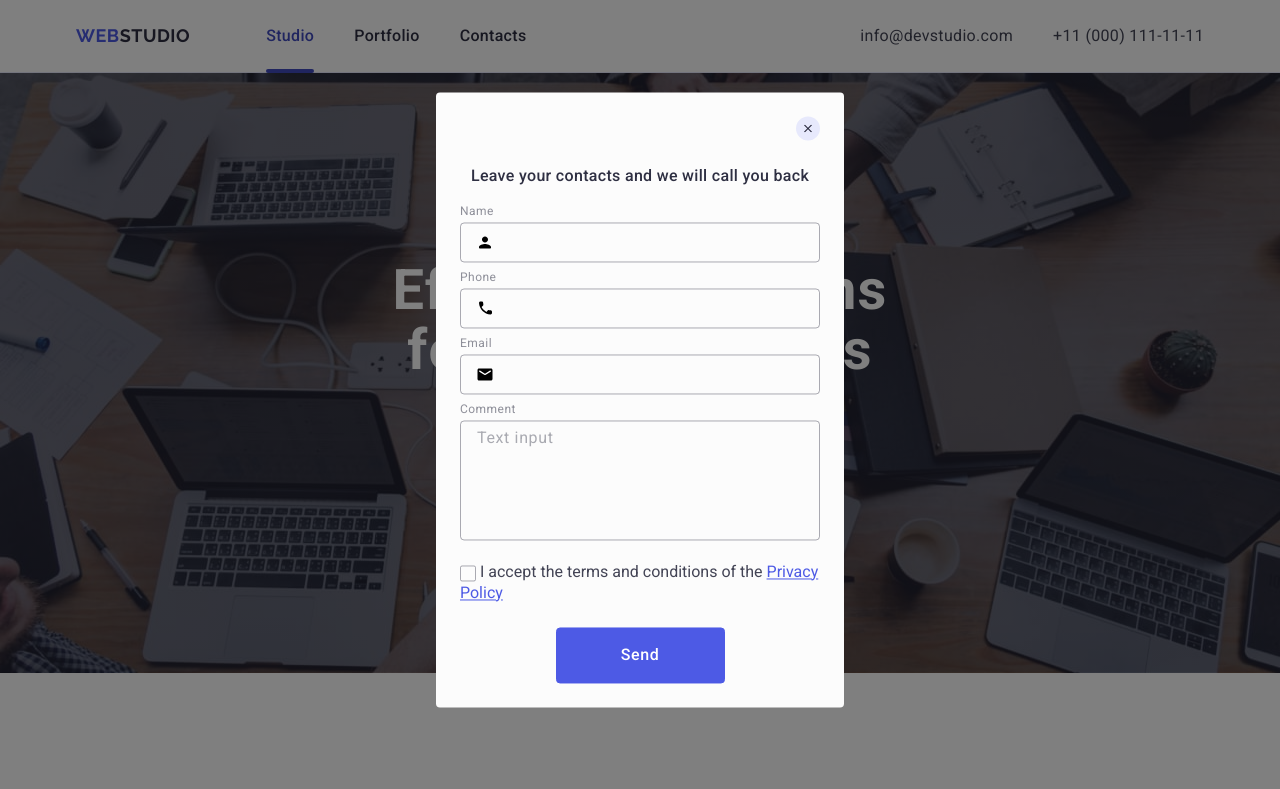
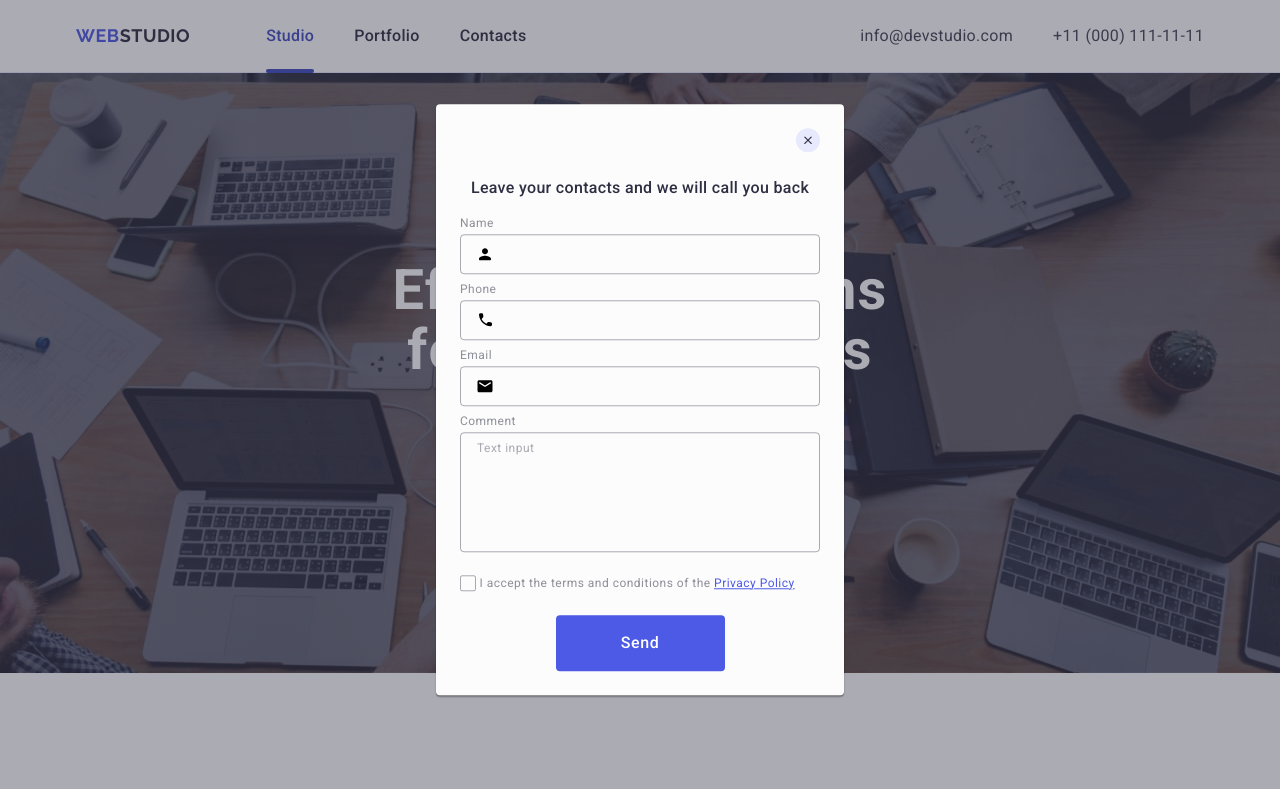
Before and after one commit to SviatGodyk/goit-markup-hw-05, a plain HTML site: page index.html in a window 1280 px wide. Shown: the top 789 px of the page. Drawn offline with nearby package versions, Linux system fonts and the light colour scheme.

Commit message:
change footer and modal

```diff
--- a/css/styles.css
+++ b/css/styles.css
@@ -468,6 +468,7 @@ img {
   align-items: center;
   max-width: 453px;
   height: 40px;
+  gap: 24px;
 }
 .footer-email-label {
   display: flex;
@@ -480,6 +481,9 @@ img {
 .footer-email-input {
   border: 1px solid #fff;
   border-radius: 4px;
+  line-height: 2;
+  letter-spacing: 0.04em;
+  box-shadow: 0px 4px 4px rgba(0, 0, 0, 0.15);
   width: 264px;
   height: 40px;
   background-color: transparent;
@@ -493,10 +497,10 @@ img {
   justify-content: center;
   flex-direction: row;
   gap: 16px;
-  border: 1px solid #4d5ae5;
+  border: none;
   border-radius: 4px;
   padding: 8px 24px;
-  width: 165px;
+  min-width: 165px;
   height: 40px;
   margin-left: 24px;
   background: #4d5ae5;
@@ -517,7 +521,7 @@ img {
   left: 0;
   width: 100%;
   height: 100%;
-  background-color: rgba(0, 0, 0, 0.5);
+  background-color: rgba(46, 47, 66, 0.4);
   z-index: 999999;
   opacity: 0;
   visibility: hidden;
@@ -536,28 +540,39 @@ img {
   left: 50%;
   transform: translate(-50%, -50%);
   background-color: #fcfcfc;
+  box-shadow: 0px 1px 1px rgba(0, 0, 0, 0.14), 0px 1px 3px rgba(0, 0, 0, 0.12),
+    0px 2px 1px rgba(0, 0, 0, 0.2);
   border-radius: 4px;
   padding: 72px 24px 24px 24px;
+  transition: transform 250ms cubic-bezier(0.4, 0, 0.2, 1);
 }
 .modal-close-btn {
+  display: flex;
+  align-items: center;
+  justify-content: center;
   position: absolute;
+  border: 1px solid rgba(0, 0, 0, 0.1);
   top: 24px;
   right: 24px;
   padding: 0;
   border: none;
   width: 24px;
   height: 24px;
-  border-radius: 100%;
+  border-radius: 50%;
   fill: #2e2f42;
   background-color: #e7e9fc;
   line-height: 0;
-  transition: stroke 250ms cubic-bezier(0.4, 0, 0.2, 1);
+  transition: background-color 250ms cubic-bezier(0.4, 0, 0.2, 1),
+    border 250ms cubic-bezier(0.4, 0, 0.2, 1);
 }
 .modal-close-btn:hover,
 .modal-close-btn:focus {
   stroke: #4d5ae5;
   fill: #fff;
   background-color: #404bbf;
+}
+.modal-close-btn-icon {
+  transition: fill 250ms cubic-bezier(0.4, 0, 0.2, 1);
 }
 .backdrop-leave-contacts {
   max-width: 360px;
@@ -599,6 +614,7 @@ img {
   height: 40px;
   padding-left: 38px;
   background-color: transparent;
+  outline: transparent;
   transition: border-color 250ms cubic-bezier(0.4, 0, 0.2, 1);
 }
 .backdrop-contacts-form-input:active {
@@ -608,20 +624,31 @@ img {
 }
 .backdrop-contacts-form-input:focus + .backdrop-contacts-form-icon {
   fill: #4d5ae5;
+  border-color: #4d5ae5;
+}
+.backdrop-contacts-form-icon {
+  transition: fill 250ms cubic-bezier(0.4, 0, 0.2, 1);
 }
 .backdrop-contacts-field-textarea {
+  font-size: 12px;
+  line-height: 1.17;
+  letter-spacing: 0.04em;
+  color: rgba(46, 47, 66, 0.4);
   width: 360px;
   height: 120px;
   border: 1px solid rgba(46, 47, 66, 0.4);
   border-radius: 4px;
+  outline: transparent;
   background-color: transparent;
   resize: none;
   padding: 8px 16px;
-  transition: fill 250ms cubic-bezier(0.4, 0, 0.2, 1);
+  transition: border 250ms cubic-bezier(0.4, 0, 0.2, 1);
 }
-.backdrop-contacts-field-textarea:active {
+.backdrop-contacts-field-textarea:active,
+.backdrop-contacts-field-textarea:focus {
   border: 1px solid #4d5ae5;
   outline: transparent;
+  border-color: #4d5ae5;
 }
 .backdrop-contacts-field-textarea::placeholder {
   line-height: 1.17;
@@ -631,7 +658,7 @@ img {
 .backdrop-contacts-field-checkbox {
   margin-bottom: 24px;
 }
-.backdrop-contacts-label-checkbox- {
+.backdrop-contacts-label-checkbox {
   font-size: 12px;
   line-height: 1.17;
   letter-spacing: 0.04em;
@@ -647,6 +674,9 @@ img {
   border: 1px solid rgba(46, 47, 66, 0.4);
   cursor: pointer;
   fill: transparent;
+  transition: background-color 250ms cubic-bezier(0.4, 0, 0.2, 1),
+    border 250ms cubic-bezier(0.4, 0, 0.2, 1),
+    fill 250ms cubic-bezier(0.4, 0, 0.2, 1);
 }
 .backdrop-contacts-form-checkbox:checked
   + .backdrop-contacts-label-checkbox
@@ -654,6 +684,7 @@ img {
   width: 16px;
   height: 16px;
   background-color: #404bbf;
+  border: none;
   border-color: #404bbf;
   fill: #f4f4fd;
 }
@@ -668,7 +699,7 @@ img {
   color: #4d5ae5;
 }
 .backdrop-submit-btn {
-  display: flex;
+  display: block;
   align-items: center;
   justify-content: center;
   flex-direction: row;
@@ -676,7 +707,7 @@ img {
   background-color: #4d5ae5;
   border-radius: 4px;
   padding: 16px 32px;
-  width: 169px;
+  min-width: 169px;
   height: 56px;
   font-weight: 500;
   font-size: 16px;
@@ -684,7 +715,7 @@ img {
   letter-spacing: 0.04em;
   text-align: center;
   color: #fff;
-  border: 1px solid #4d5ae5;
+  border: none;
   margin: 0 auto;
   transition: background-color 250ms cubic-bezier(0.4, 0, 0.2, 1);
 }
--- a/index.html
+++ b/index.html
@@ -506,12 +506,12 @@
           </ul>
         </div>
         <div class="footer-email-subscribe">
-          <p class="footer-email-title">Subsribe</p>
+          <p class="footer-email-title">Subscribe</p>
           <form class="footer-email-form" name="E-mail" autocomplete="off">
             <label class="footer-email-label" for="user-email">
               <input
                 class="footer-email-input"
-                type="text"
+                type="email"
                 name="user-email"
                 id="user-email"
                 placeholder="E-mail"
@@ -520,7 +520,7 @@
             </label>
             <button class="footer-subscribe-btn" type="submit">
               Subscribe
-              <svg class="footer-subscribe-icon" width="24" height="20">
+              <svg class="footer-subscribe-icon" width="24" height="24">
                 <use href="./images/icons.svg#icon-send"></use>
               </svg>
             </button>
@@ -541,15 +541,15 @@
         </p>
         <form class="backdrop-contacts-form">
           <div class="backdrop-contacts-field-wrapper">
-            <label class="backdrop-contacts-field-label" for="user-first-name"
+            <label class="backdrop-contacts-field-label" for="user-name"
               >Name</label
             >
             <div class="backdrop-contacts-input-wrapper">
               <input
                 class="backdrop-contacts-form-input"
                 type="text"
-                id="user-first-name"
-                name="user-first-name"
+                id="user-name"
+                name="user-name"
                 pattern="[a-zA-Zа-яА-ЯіІїЇєЄґҐ’]+"
                 title="Name"
                 required
@@ -579,14 +579,14 @@
             </div>
           </div>
           <div class="backdrop-contacts-field-wrapper">
-            <label class="backdrop-contacts-field-label" for="user-email"
+            <label class="backdrop-contacts-field-label" for="user-email-2"
               >Email</label
             >
             <div class="backdrop-contacts-input-wrapper">
               <input
                 class="backdrop-contacts-form-input"
                 type="email"
-                id="user-email"
+                id="user-email-2"
                 name="user-email"
                 required
               />
@@ -611,15 +611,12 @@
             <input
               class="backdrop-contacts-form-checkbox visually-hidden"
               type="checkbox"
-              id="privacy-policy"
-              name="privacy-policy"
+              id="user-privacy"
+              name="user-privacy"
               value="true"
               required
             />
-            <label
-              class="backdrop-contacts-label-checkbox"
-              for="privacy-policy"
-            >
+            <label class="backdrop-contacts-label-checkbox" for="user-privacy">
               <span class="backdrop-contacts-own-checkbox">
                 <svg
                   class="backdrop-contacts-icon-checkbox"
```
